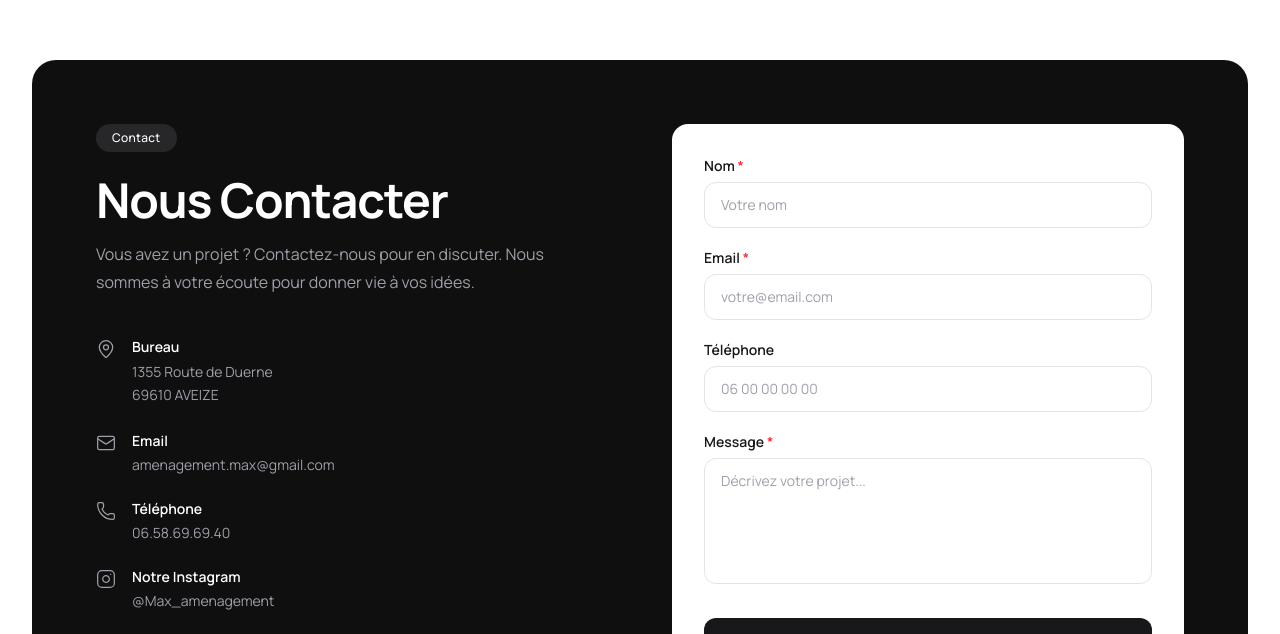
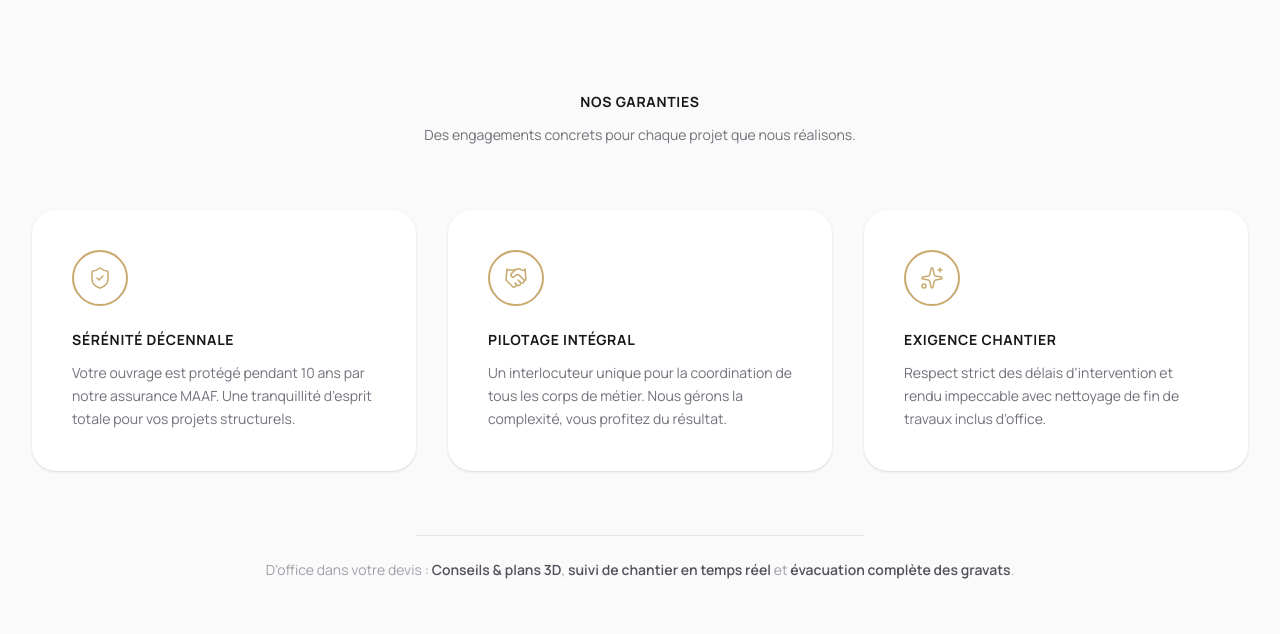
Before and after one commit to chrischaigne-spec/max-amenagement, a Next.js app: page / in a window 1280 px wide. Shown: the part 9246-9880 px from the top of the page. Built offline with nearby package versions, Linux system fonts and the light colour scheme; no server answers.

Commit message:
Add "Nos Garanties" reassurance section before Contact
Co-Authored-By: Claude Opus 4.6 <noreply@anthropic.com>

```diff
--- a/src/app/page.tsx
+++ b/src/app/page.tsx
@@ -3,6 +3,7 @@ import Testimonials from "@/components/Testimonials";
 import Expertises from "@/components/Expertises";
 import About from "@/components/About";
 import Realisations from "@/components/Realisations";
+import Guarantees from "@/components/Guarantees";
 import Contact from "@/components/Contact";
 
 export default function Home() {
@@ -13,6 +14,7 @@ export default function Home() {
       <Expertises />
       <About />
       <Realisations />
+      <Guarantees />
       <Contact />
     </>
   );
--- /dev/null
+++ b/src/components/Guarantees.tsx
@@ -0,0 +1,128 @@
+"use client";
+
+import { ShieldCheck, Handshake, Sparkles } from "lucide-react";
+import { motion } from "framer-motion";
+
+const easing = [0.22, 1, 0.36, 1] as const;
+
+const guarantees = [
+  {
+    icon: ShieldCheck,
+    title: "SÉRÉNITÉ DÉCENNALE",
+    description:
+      "Votre ouvrage est protégé pendant 10 ans par notre assurance MAAF. Une tranquillité d\u2019esprit totale pour vos projets structurels.",
+  },
+  {
+    icon: Handshake,
+    title: "PILOTAGE INTÉGRAL",
+    description:
+      "Un interlocuteur unique pour la coordination de tous les corps de métier. Nous gérons la complexité, vous profitez du résultat.",
+  },
+  {
+    icon: Sparkles,
+    title: "EXIGENCE CHANTIER",
+    description:
+      "Respect strict des délais d\u2019intervention et rendu impeccable avec nettoyage de fin de travaux inclus d\u2019office.",
+  },
+];
+
+const cardVariants = {
+  hidden: { opacity: 0, y: 32 },
+  visible: { opacity: 1, y: 0 },
+};
+
+const containerVariants = {
+  hidden: {},
+  visible: {
+    transition: {
+      staggerChildren: 0.15,
+    },
+  },
+};
+
+const bannerVariants = {
+  hidden: { opacity: 0 },
+  visible: { opacity: 1 },
+};
+
+export default function Guarantees() {
+  return (
+    <section className="scroll-mt-[100px] bg-zinc-50 py-24 font-manrope lg:py-32">
+      <div className="mx-auto max-w-7xl px-6 lg:px-8">
+        {/* Header */}
+        <div className="mb-16 text-center">
+          <h2 className="text-sm font-bold uppercase tracking-wider text-zinc-900">
+            Nos Garanties
+          </h2>
+          <p className="mx-auto mt-3 max-w-md text-sm leading-relaxed text-zinc-500">
+            Des engagements concrets pour chaque projet que nous réalisons.
+          </p>
+        </div>
+
+        {/* Cards */}
+        <motion.div
+          variants={containerVariants}
+          initial="hidden"
+          whileInView="visible"
+          viewport={{ once: true, amount: 0.2 }}
+          className="grid gap-8 md:grid-cols-3"
+        >
+          {guarantees.map((g) => {
+            const Icon = g.icon;
+            return (
+              <motion.div
+                key={g.title}
+                variants={cardVariants}
+                transition={{ duration: 0.6, ease: easing }}
+                className="group h-full rounded-3xl bg-white p-8 shadow-sm transition-transform duration-300 hover:scale-[1.02] lg:p-10"
+              >
+                {/* Badge */}
+                <div className="mb-6 flex h-14 w-14 items-center justify-center rounded-full border-2 border-[#C9A96E] transition-shadow duration-300 group-hover:shadow-[0_0_12px_rgba(201,169,110,0.4)]">
+                  <Icon
+                    size={24}
+                    strokeWidth={1.5}
+                    className="text-[#C9A96E]"
+                  />
+                </div>
+
+                <h3 className="text-sm font-bold uppercase tracking-wider text-zinc-900">
+                  {g.title}
+                </h3>
+                <p className="mt-3 text-sm leading-relaxed text-zinc-500">
+                  {g.description}
+                </p>
+              </motion.div>
+            );
+          })}
+        </motion.div>
+
+        {/* Banner */}
+        <motion.div
+          variants={bannerVariants}
+          initial="hidden"
+          whileInView="visible"
+          viewport={{ once: true, amount: 0.5 }}
+          transition={{ duration: 0.6, ease: easing, delay: 0.45 }}
+          className="mt-16 text-center"
+        >
+          <div className="mx-auto mb-6 max-w-md border-t border-zinc-200" />
+          <p className="text-sm text-zinc-400">
+            D&apos;office dans votre devis :{" "}
+            <span className="font-semibold text-zinc-600">
+              Conseils &amp; plans 3D
+            </span>
+            ,{" "}
+            <span className="font-semibold text-zinc-600">
+              suivi de chantier en temps réel
+            </span>{" "}
+            et{" "}
+            <span className="font-semibold text-zinc-600">
+              évacuation complète des gravats
+            </span>
+            .
+          </p>
+        </motion.div>
+      </div>
+    </section>
+  );
+}
```
